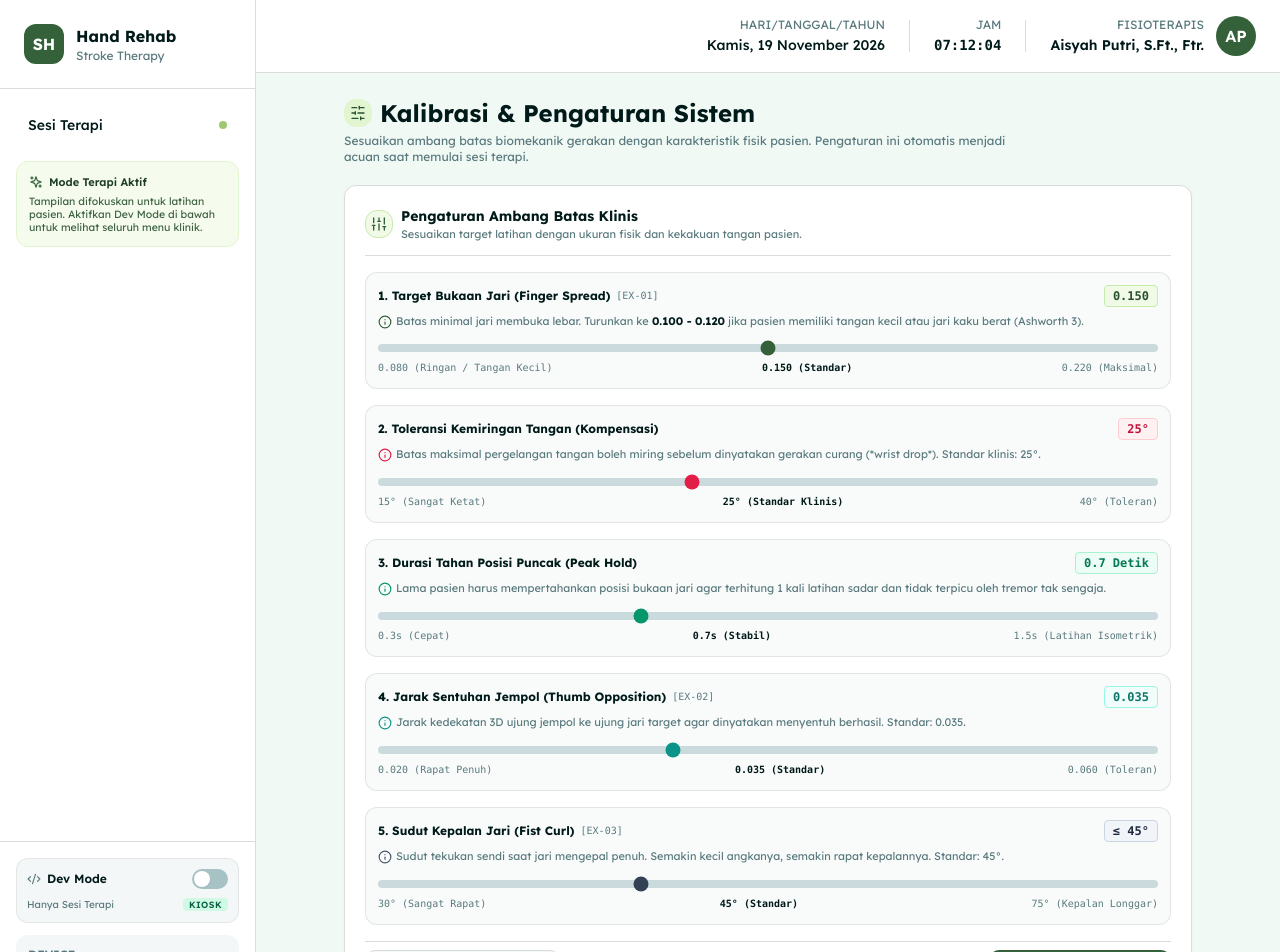
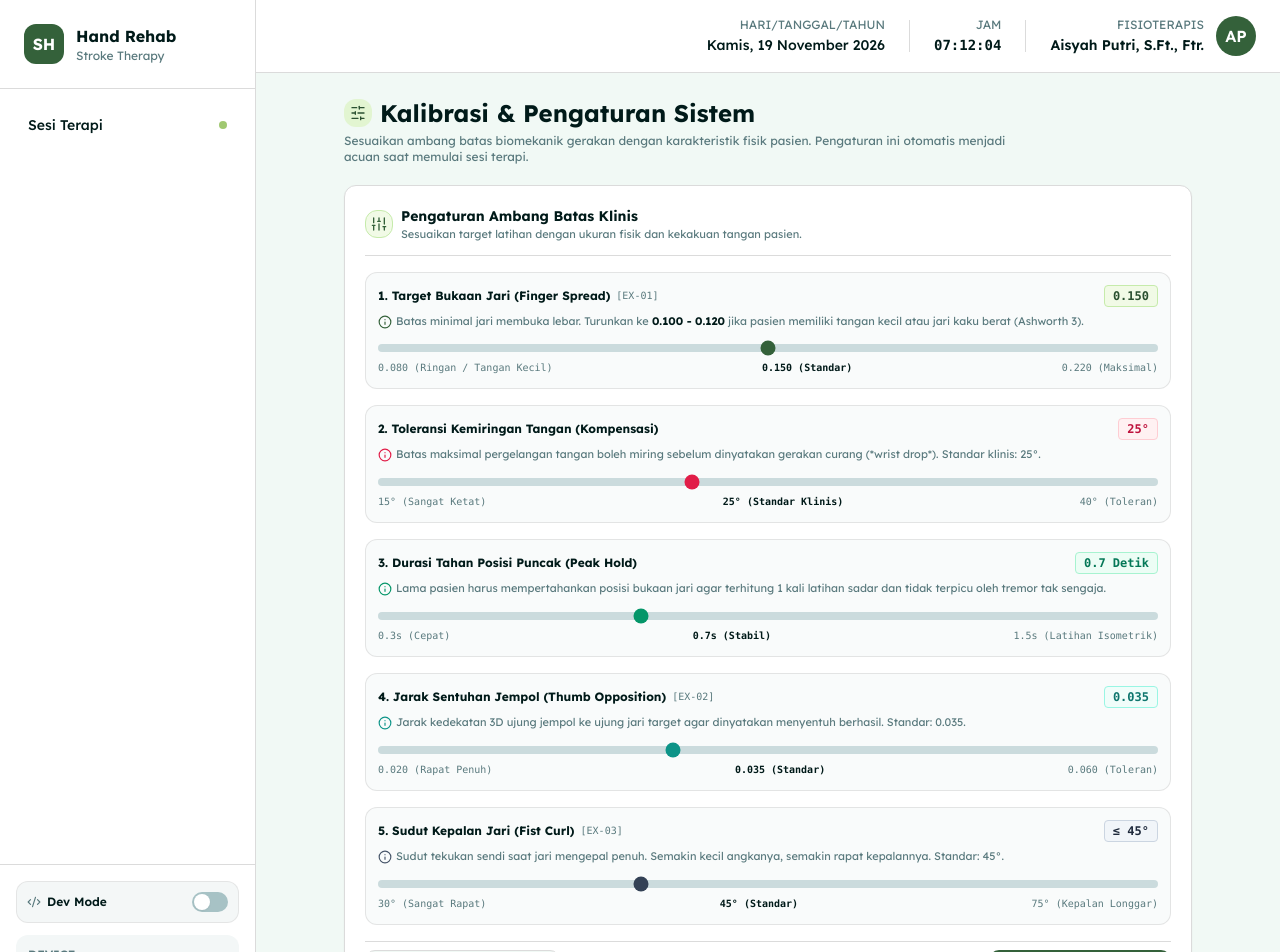
Before and after one commit to mufasai/stroke-rehab, a React (Vite) app in the folder frontend/: page /calibration in a window 1280 px wide. Shown: the top 952 px of the page. Built offline with nearby package versions, Linux system fonts and the light colour scheme.

Commit message:
refactor: remove dev mode info banners and status indicators from sidebar

```diff
--- a/frontend/src/components/layout/Sidebar.jsx
+++ b/frontend/src/components/layout/Sidebar.jsx
@@ -112,18 +112,6 @@ export function Sidebar() {
             )
           })}
         </nav>
-
-        {!isDevMode && (
-          <div className="mt-4 p-3 rounded-lg bg-primary-50/70 border border-primary-100 text-[11px] text-primary-800 space-y-1">
-            <div className="font-semibold flex items-center gap-1.5">
-              <Sparkles className="size-3.5 text-primary-600" />
-              Mode Terapi Aktif
-            </div>
-            <p className="text-[10.5px] text-primary-700/90 leading-tight">
-              Tampilan difokuskan untuk latihan pasien. Aktifkan Dev Mode di bawah untuk melihat seluruh menu klinik.
-            </p>
-          </div>
-        )}
       </div>
 
       <div className="p-4 border-t border-border space-y-3">
@@ -158,21 +146,6 @@ export function Sidebar() {
               />
             </button>
           </div>
-
-          <div className="flex items-center justify-between text-[10px]">
-            <span className="text-muted-foreground">
-              {isDevMode ? 'Semua Menu Terbuka' : 'Hanya Sesi Terapi'}
-            </span>
-            <span
-              className={`px-1.5 py-0.2 rounded font-semibold text-[9px] uppercase tracking-wider ${
-                isDevMode
-                  ? 'bg-amber-100 text-amber-800'
-                  : 'bg-emerald-100 text-emerald-800'
-              }`}
-            >
-              {isDevMode ? 'Full Access' : 'Kiosk'}
-            </span>
-          </div>
         </div>
 
         {/* Device Status */}
```
